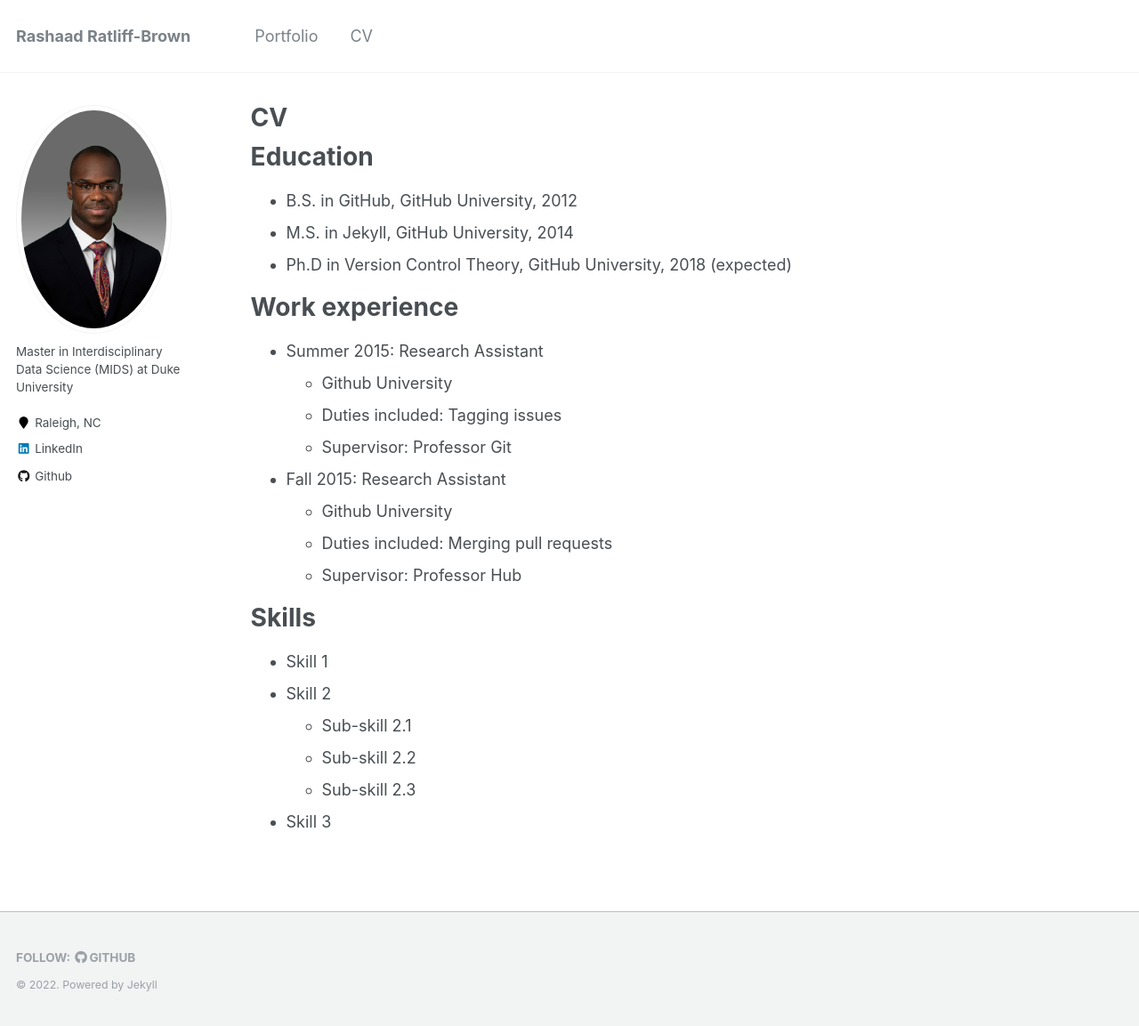
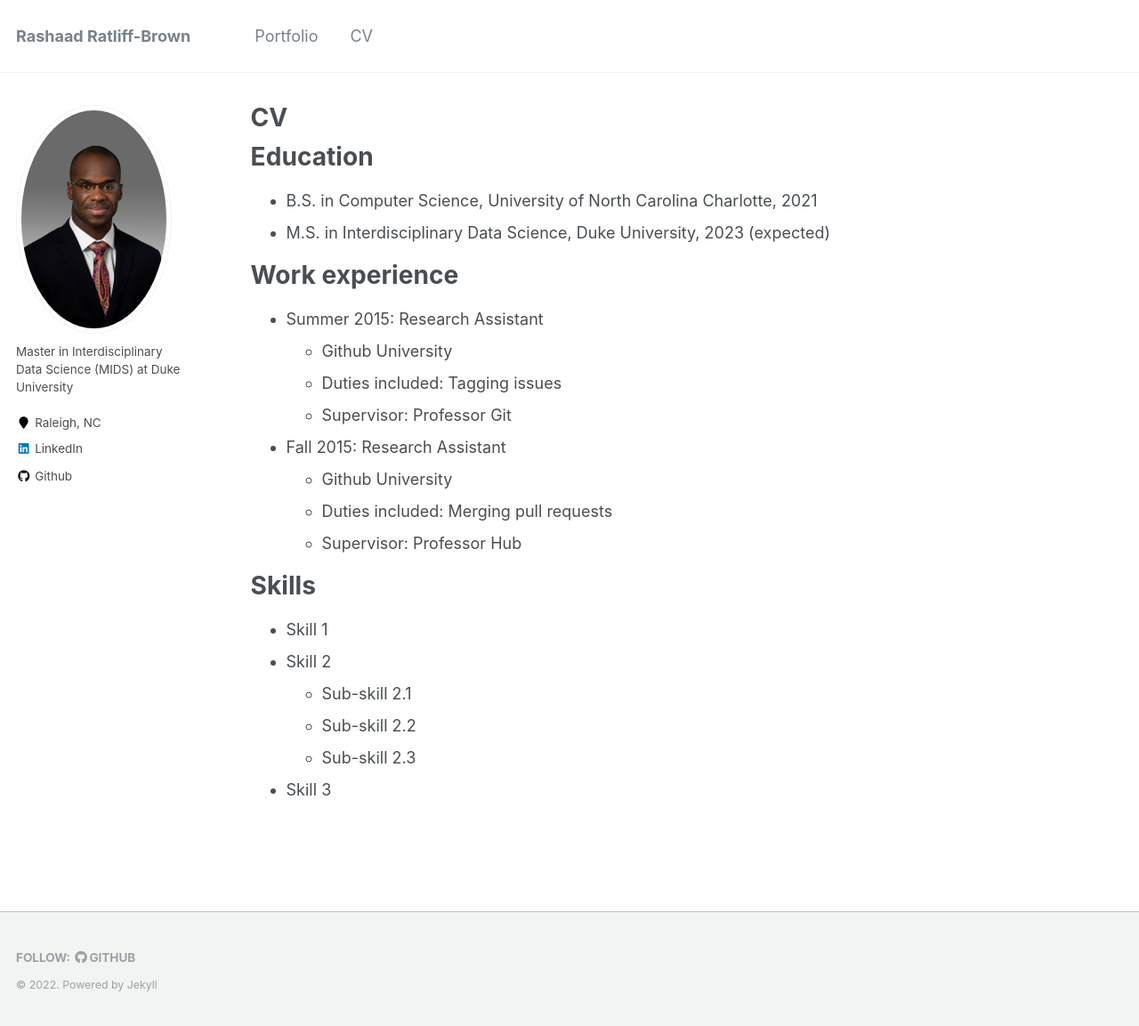
Before and after one commit to caratliff/caratliff.github.io, a Jekyll site: the page built from _pages/cv.md, in a window 1280 px wide and 1153 px high. Shown: the whole window at 89% size. Built offline with Jekyll 4.4.1, drawn with Linux system fonts in a browser that asks for light colours.

Commit message:
Update cv.md

```diff
--- a/_pages/cv.md
+++ b/_pages/cv.md
@@ -11,9 +11,8 @@ redirect_from:
 
 Education
 ======
-* B.S. in GitHub, GitHub University, 2012
-* M.S. in Jekyll, GitHub University, 2014
-* Ph.D in Version Control Theory, GitHub University, 2018 (expected)
+* B.S. in Computer Science, University of North Carolina Charlotte, 2021
+* M.S. in Interdisciplinary Data Science, Duke University, 2023 (expected)
 
 Work experience
 ======
```
